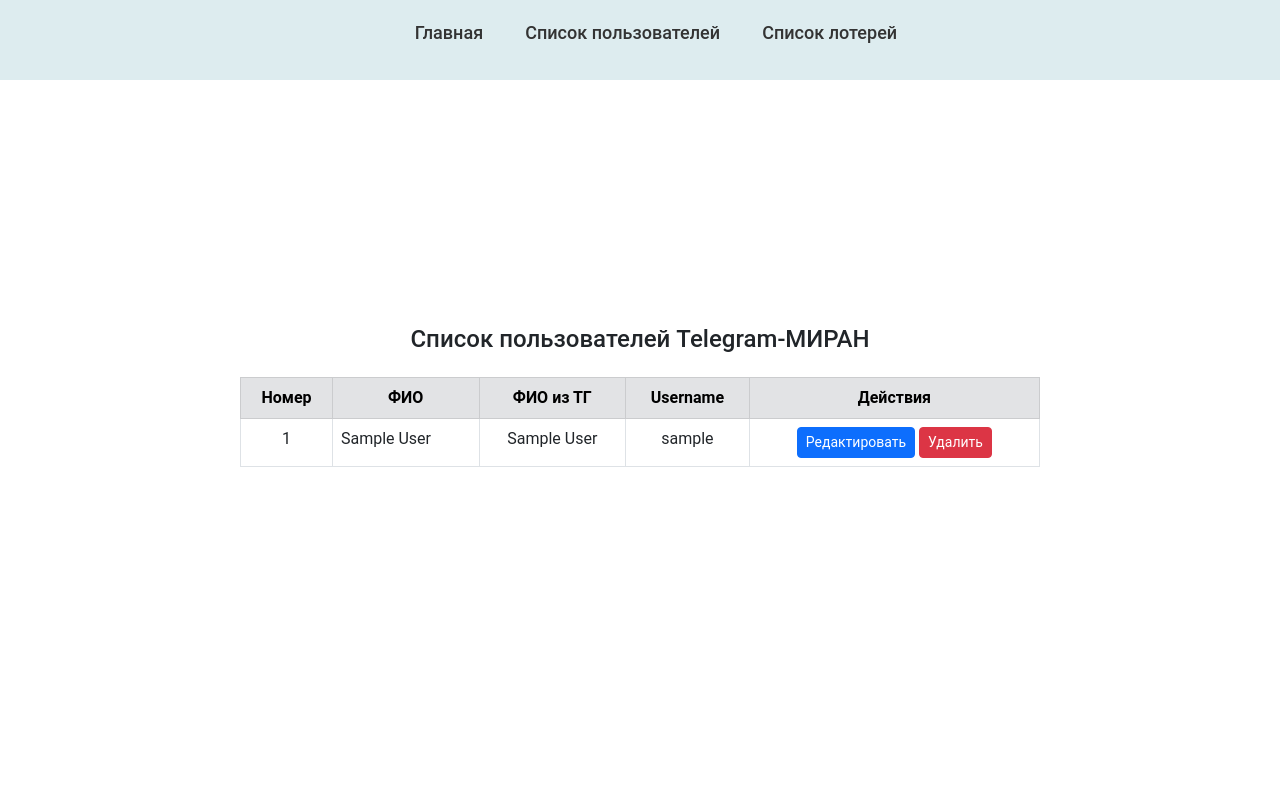
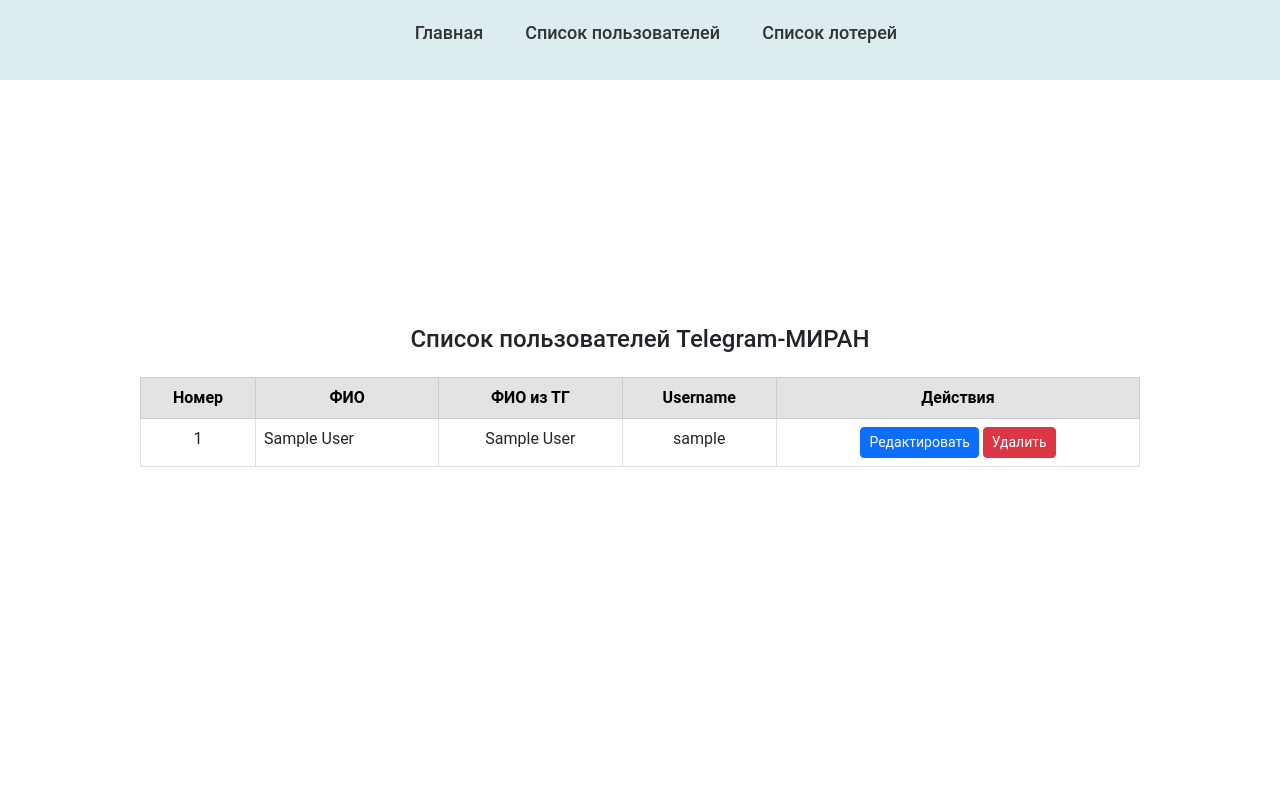
Before and after one commit to Sanch13/web_face_lottery, a Django app: template templates/webfacetg/users.html in a window 1280 px wide. Run offline with Django 4.2, Linux system fonts and the light colour scheme; the template is opened without the code that fills it: values that come from a table or form of the project are taken from there, others are empty; tables that the repository leaves empty hold one stand-in row (values such as "Sample post"); parts of the project's set-up code (start-up, migrations or seed data) failed here and were passed over.

Commit message:
correct users.html

```diff
--- a/templates/webfacetg/users.html
+++ b/templates/webfacetg/users.html
@@ -16,8 +16,8 @@
 {% endblock %}
 
 {% block content %}
-    <div class="container d-flex justify-content-center align-items-center min-vh-100">
-        <div class="w-100" style="max-width: 800px;">
+    <div class="container- d-flex justify-content-center align-items-center min-vh-100">
+        <div class="w-100" style="max-width: 1000px;">
             <h4 class="text-center mt-2 mb-4">Список пользователей Telegram-МИРАН</h4>
             <div class="table-responsive">
                 <table class="table table-bordered table-hover text-center">
```
